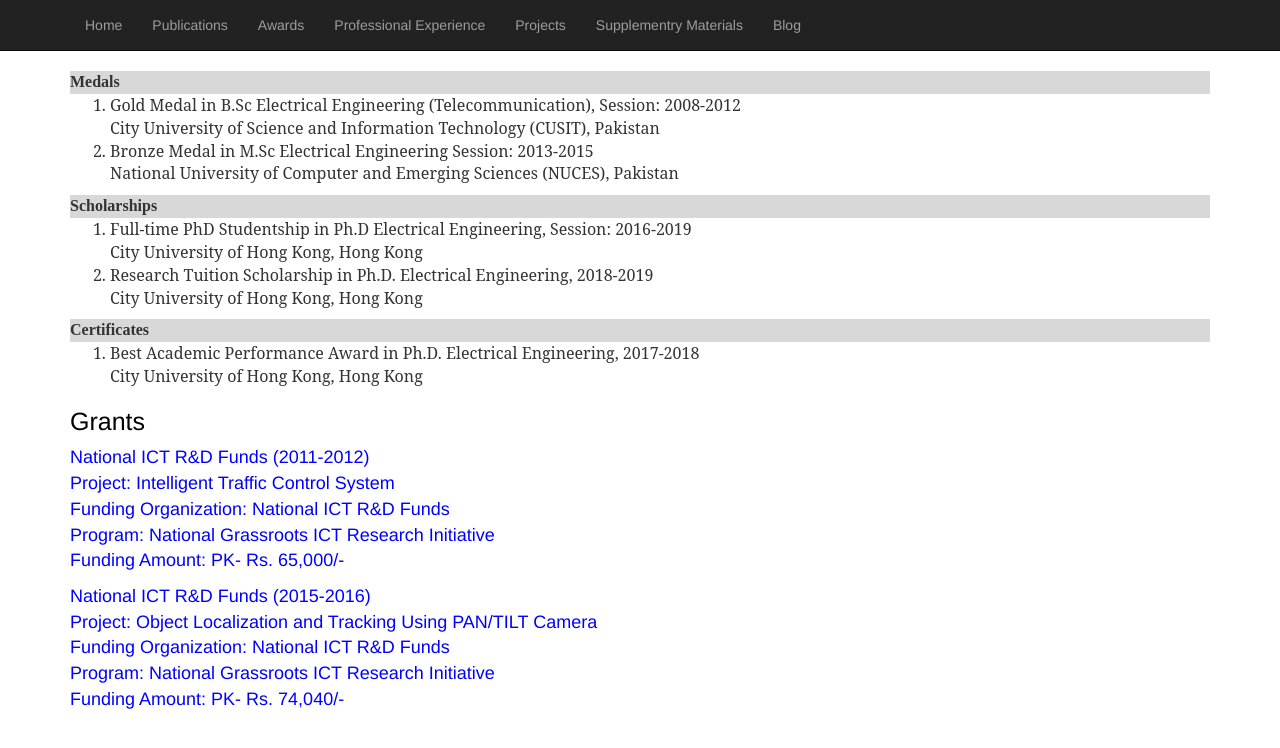
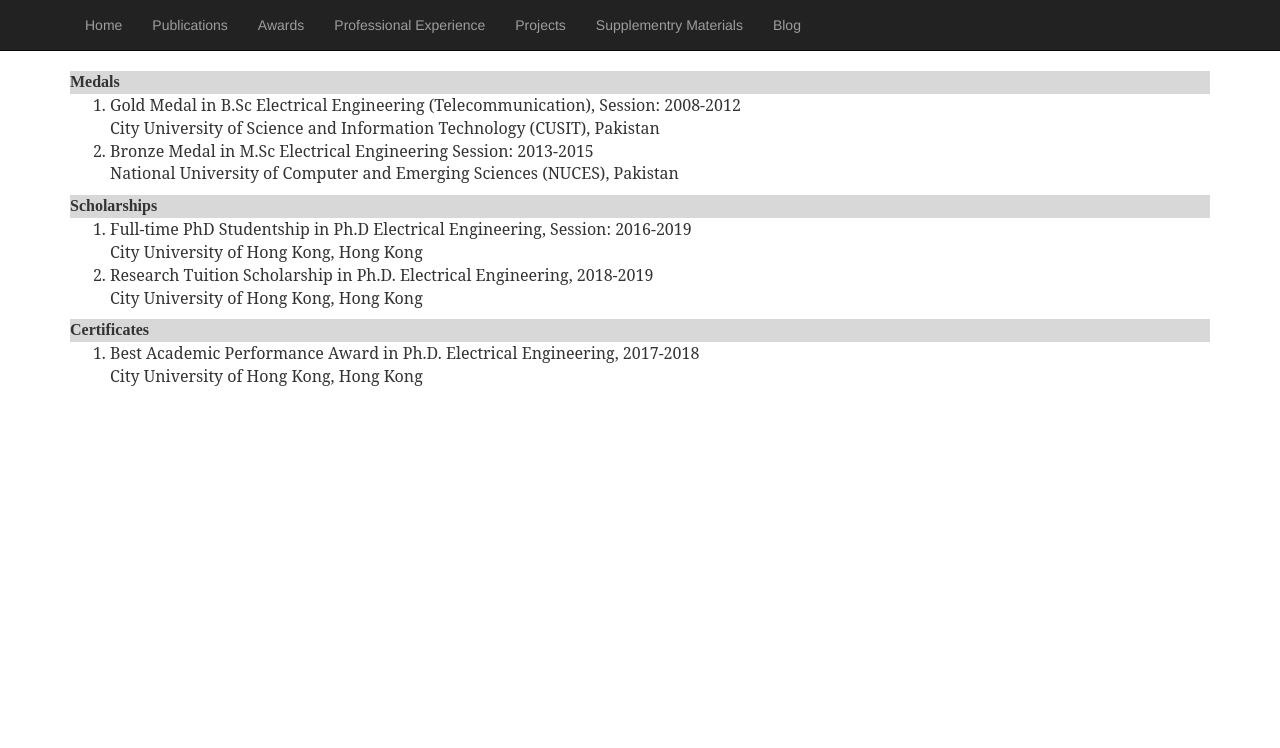
Before and after one commit to yasar-rehman/yasar, a Jekyll site: the page built from awards.html, in a window 1280 px wide. Shown: the top 748 px of the page. Built offline with Jekyll 4.4.1, drawn with Linux system fonts in a browser that asks for light colours; some web fonts are replaced.

Commit message:
Update awards.html

```diff
--- a/awards.html
+++ b/awards.html
@@ -49,26 +49,4 @@ National University of Computer and Emerging Sciences (NUCES), Pakistan</li>
 City University of Hong Kong, Hong Kong </li>
 </div>
 
-
-
-
-
-<h1 style="color:black; font-size:25px">
-Grants
-</h1>
-<p style="color:blue; font-size:18px">
-			National ICT R&D Funds (2011-2012)<br>
-            Project: Intelligent Traffic Control System<br>
-            Funding Organization: National ICT R&D Funds<br>
-            Program: National Grassroots ICT Research Initiative<br>
-            Funding Amount: PK- Rs. 65,000/-<br>
-</p>
-<p style="color:blue; font-size:18px">
-			National ICT R&D Funds (2015-2016)<br>
-            Project: Object Localization and Tracking Using PAN/TILT Camera<br>
-            Funding Organization: National ICT R&D Funds<br>
-            Program: National Grassroots ICT Research Initiative <br>
-            Funding Amount: PK- Rs. 74,040/-<br>
-</p>
-</div>
 </body>
```
